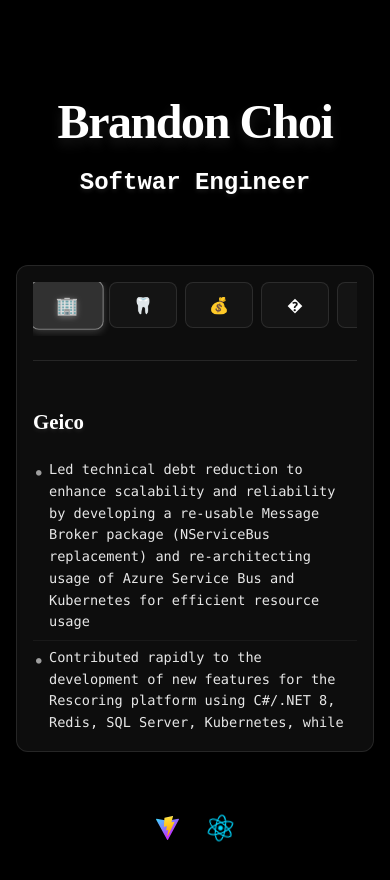
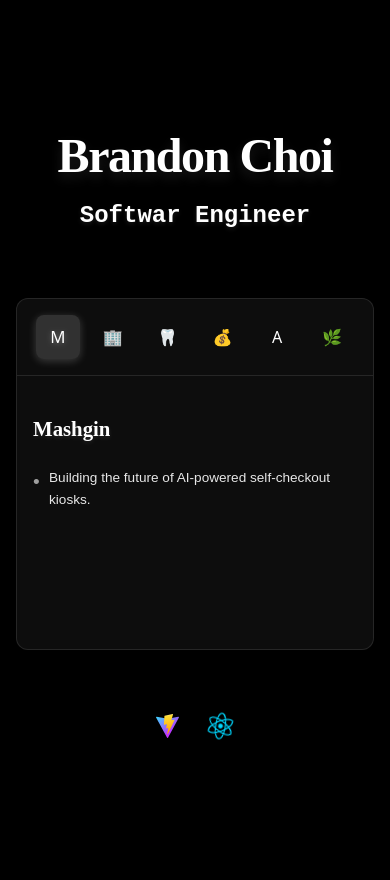
Before and after one commit to bmcpc/brandon-choi, a React (Vite) app: page / in a window 390 px wide. Shown: the top 880 px of the page. After the commit the page ends 844 px from the top, so only its background shows below. Built offline with nearby package versions, Linux system fonts and the light colour scheme.

Commit message:
Vertically stacked experience list component

```diff
--- a/src/App.jsx
+++ b/src/App.jsx
@@ -15,9 +15,18 @@ function App() {
     "Volleyball Enthusiast"
   ]
 
+  // Experience data from resume
   const experienceData = [
     {
-      id: 1,
+      id: 6,
+      name: "Mashgin",
+      icon: "M",
+      descriptions: [
+        "Building the future of AI-powered self-checkout kiosks."
+      ]
+    },
+    {
+      id: 5,
       name: "Geico",
       icon: "🏢",
       descriptions: [
@@ -26,7 +35,7 @@ function App() {
       ]
     },
     {
-      id: 2,
+      id: 4,
       name: "Glidewell Dental Labs",
       icon: "🦷",
       descriptions: [
@@ -43,9 +52,9 @@ function App() {
       ]
     },
     {
-      id: 4,
+      id: 2,
       name: "Amazon (AWS, Luna)",
-      icon: "�",
+      icon: "A",
       descriptions: [
         "Implemented performance monitoring using Linux pseudofiles for in-house streaming server to provide additional insight on games running on Linux servers utilizing Proton in C; visualized via Kibana dashboards",
         "Designed automation smoke testing of games utilizing AWS tools (Lambda, SNS, SQS, S3) with Python to communicate with an existing headless testing tool",
@@ -54,7 +63,7 @@ function App() {
       ]
     },
     {
-      id: 5,
+      id: 1,
       name: "iHerb",
       icon: "🌿",
       descriptions: [
--- a/src/components/ExperienceList/ExperienceList.css
+++ b/src/components/ExperienceList/ExperienceList.css
@@ -7,49 +7,54 @@
 
 .experience-container {
   display: flex;
-  gap: 2rem;
-  min-height: 400px;
+  flex-direction: column;
+  min-height: 500px;
   background: rgba(255, 255, 255, 0.05);
   border-radius: 12px;
-  padding: 2rem;
   backdrop-filter: blur(10px);
   border: 1px solid rgba(255, 255, 255, 0.1);
+  overflow: hidden;
 }
 
-.experience-sidebar {
-  flex: 0 0 120px;
+/* Top Icon Bar */
+.experience-icon-bar {
   display: flex;
-  flex-direction: column;
+  justify-content: space-evenly;
+  align-items: center;
+  padding: 2rem;
   gap: 1rem;
+  flex-wrap: wrap;
+  border-bottom: 1px solid rgba(255, 255, 255, 0.1);
 }
 
-.experience-item {
+.experience-icon-item {
   display: flex;
   align-items: center;
   justify-content: center;
-  gap: 1rem;
-  padding: 1rem;
-  border-radius: 8px;
   cursor: pointer;
   transition: all 0.3s ease;
-  background: rgba(255, 255, 255, 0.03);
-  border: 1px solid rgba(255, 255, 255, 0.1);
+  opacity: 0;
+  transform: translateY(20px);
+  border-radius: 8px;
+  padding: 1rem;
 }
 
-.experience-item:hover {
+.experience-icon-item.visible {
+  animation: fadeInUp 0.6s ease forwards;
+}
+
+.experience-icon-item:hover {
   background: rgba(255, 255, 255, 0.08);
   transform: scale(1.1);
-  border-color: rgba(255, 255, 255, 0.2);
 }
 
-.experience-item.active {
+.experience-icon-item.active {
   background: rgba(255, 255, 255, 0.15);
-  border-color: rgba(255, 255, 255, 0.4);
   transform: scale(1.15);
   box-shadow: 0 4px 20px rgba(255, 255, 255, 0.2);
 }
 
-.experience-item.active .experience-icon {
+.experience-icon-item.active .experience-icon {
   transform: scale(1.2);
   filter: drop-shadow(0 2px 8px rgba(255, 255, 255, 0.3));
 }
@@ -66,18 +71,17 @@
   transition: transform 0.3s ease, filter 0.3s ease;
 }
 
-.experience-name {
-  display: none;
-}
-
+/* Bottom Description Panel */
 .experience-content {
   flex: 1;
-  padding-left: 2rem;
-  border-left: 1px solid rgba(255, 255, 255, 0.1);
+  padding: 2rem;
+  display: flex;
+  flex-direction: column;
 }
 
 .experience-descriptions {
   animation: fadeIn 0.5s ease-in-out;
+  flex: 1;
 }
 
 .experience-title {
@@ -101,7 +105,7 @@
   font-size: 1rem;
   line-height: 1.6;
   color: rgba(255, 255, 255, 0.9);
-  font-family: 'Consolas', sans-serif;
+  font-family: 'Futura PT Light', sans-serif;
 }
 
 .experience-list-item::before {
@@ -114,6 +118,18 @@
 
 .experience-list-item:not(:last-child) {
   border-bottom: 1px solid rgba(255, 255, 255, 0.05);
+}
+
+/* Animations */
+@keyframes fadeInUp {
+  from {
+    opacity: 0;
+    transform: translateY(20px);
+  }
+  to {
+    opacity: 1;
+    transform: translateY(0);
+  }
 }
 
 @keyframes fadeIn {
@@ -135,40 +151,28 @@
   }
 
   .experience-container {
-    flex-direction: column;
-    gap: 1.5rem;
-    padding: 1.5rem;
+    min-height: 400px;
   }
 
-  .experience-sidebar {
-    flex: none;
-    flex-direction: row;
-    overflow-x: auto;
-    padding-bottom: 0.5rem;
+  .experience-icon-bar {
+    padding: 1.5rem;
     gap: 0.75rem;
   }
 
-  .experience-item {
-    flex: 0 0 auto;
-    min-width: 60px;
-    flex-direction: column;
-    text-align: center;
-    gap: 0.5rem;
+  .experience-icon-item {
     padding: 0.75rem;
   }
 
-  .experience-item:hover {
+  .experience-icon-item:hover {
     transform: scale(1.05);
   }
 
-  .experience-item.active {
+  .experience-icon-item.active {
     transform: scale(1.1);
-    background: rgba(255, 255, 255, 0.15);
-    border-color: rgba(255, 255, 255, 0.4);
     box-shadow: 0 2px 10px rgba(255, 255, 255, 0.2);
   }
 
-  .experience-item.active .experience-icon {
+  .experience-icon-item.active .experience-icon {
     transform: scale(1.1);
     filter: drop-shadow(0 1px 4px rgba(255, 255, 255, 0.3));
   }
@@ -179,37 +183,8 @@
     font-size: 1.2rem;
   }
 
-  .experience-name {
-    display: none;
-  }
-
   .experience-content {
-    padding-left: 0;
-    border-left: none;
-    border-top: 1px solid rgba(255, 255, 255, 0.1);
-    padding-top: 1.5rem;
-    max-height: 400px;
-    overflow-y: auto;
-    scrollbar-width: thin;
-    scrollbar-color: rgba(255, 255, 255, 0.3) rgba(255, 255, 255, 0.1);
-  }
-
-  .experience-content::-webkit-scrollbar {
-    width: 6px;
-  }
-
-  .experience-content::-webkit-scrollbar-track {
-    background: rgba(255, 255, 255, 0.1);
-    border-radius: 3px;
-  }
-
-  .experience-content::-webkit-scrollbar-thumb {
-    background: rgba(255, 255, 255, 0.3);
-    border-radius: 3px;
-  }
-
-  .experience-content::-webkit-scrollbar-thumb:hover {
-    background: rgba(255, 255, 255, 0.5);
+    padding: 1.5rem;
   }
 
   .experience-title {
@@ -225,26 +200,24 @@
 
 @media (max-width: 480px) {
   .experience-container {
-    padding: 1rem;
+    min-height: 350px;
   }
 
-  .experience-sidebar {
+  .experience-icon-bar {
+    padding: 1rem;
     gap: 0.5rem;
   }
 
-  .experience-item {
-    min-width: 50px;
+  .experience-icon-item {
     padding: 0.5rem;
   }
 
-  .experience-item.active {
+  .experience-icon-item.active {
     transform: scale(1.08);
-    background: rgba(255, 255, 255, 0.15);
-    border-color: rgba(255, 255, 255, 0.4);
     box-shadow: 0 2px 8px rgba(255, 255, 255, 0.2);
   }
 
-  .experience-item.active .experience-icon {
+  .experience-icon-item.active .experience-icon {
     transform: scale(1.05);
     filter: drop-shadow(0 1px 3px rgba(255, 255, 255, 0.3));
   }
@@ -255,12 +228,8 @@
     font-size: 1rem;
   }
 
-  .experience-name {
-    display: none;
-  }
-
   .experience-content {
-    max-height: 350px;
+    padding: 1rem;
   }
 
   .experience-title {
--- a/src/components/ExperienceList/ExperienceList.jsx
+++ b/src/components/ExperienceList/ExperienceList.jsx
@@ -1,14 +1,23 @@
-import { useState } from 'react'
+import { useState, useEffect } from 'react'
 import './ExperienceList.css'
 
 const ExperienceList = ({ items = [] }) => {
-  const [selectedId, setSelectedId] = useState(items.length > 0 ? items[0].id : null)
+  const [selectedId, setSelectedId] = useState(items.length > 0 ? Math.max(...items.map(item => item.id)) : null)
+  const [iconsVisible, setIconsVisible] = useState(false)
 
   const selectedItem = items.find(item => item.id === selectedId)
 
   const handleItemClick = (id) => {
     setSelectedId(id)
   }
+
+  useEffect(() => {
+    const timer = setTimeout(() => {
+      setIconsVisible(true)
+    }, 1000)
+
+    return () => clearTimeout(timer)
+  }, [])
 
   if (items.length === 0) {
     return null
@@ -17,23 +26,23 @@ const ExperienceList = ({ items = [] }) => {
   return (
     <div className="experience-list">
       <div className="experience-container">
-        <div className="experience-sidebar">
-          {items.map((item) => (
+        {/* Top Icon Bar */}
+        <div className="experience-icon-bar">
+          {items.map((item, index) => (
             <div
               key={item.id}
-              className={`experience-item ${selectedId === item.id ? 'active' : ''}`}
+              className={`experience-icon-item ${selectedId === item.id ? 'active' : ''} ${iconsVisible ? 'visible' : ''}`}
               onClick={() => handleItemClick(item.id)}
+              style={{ animationDelay: `${index * 0.2}s` }}
             >
               <div className="experience-icon">
                 {item.icon}
-              </div>
-              <div className="experience-name">
-                {item.name}
               </div>
             </div>
           ))}
         </div>
 
+        {/* Bottom Description Panel */}
         <div className="experience-content">
           {selectedItem && (
             <div key={selectedItem.id} className="experience-descriptions">
```
